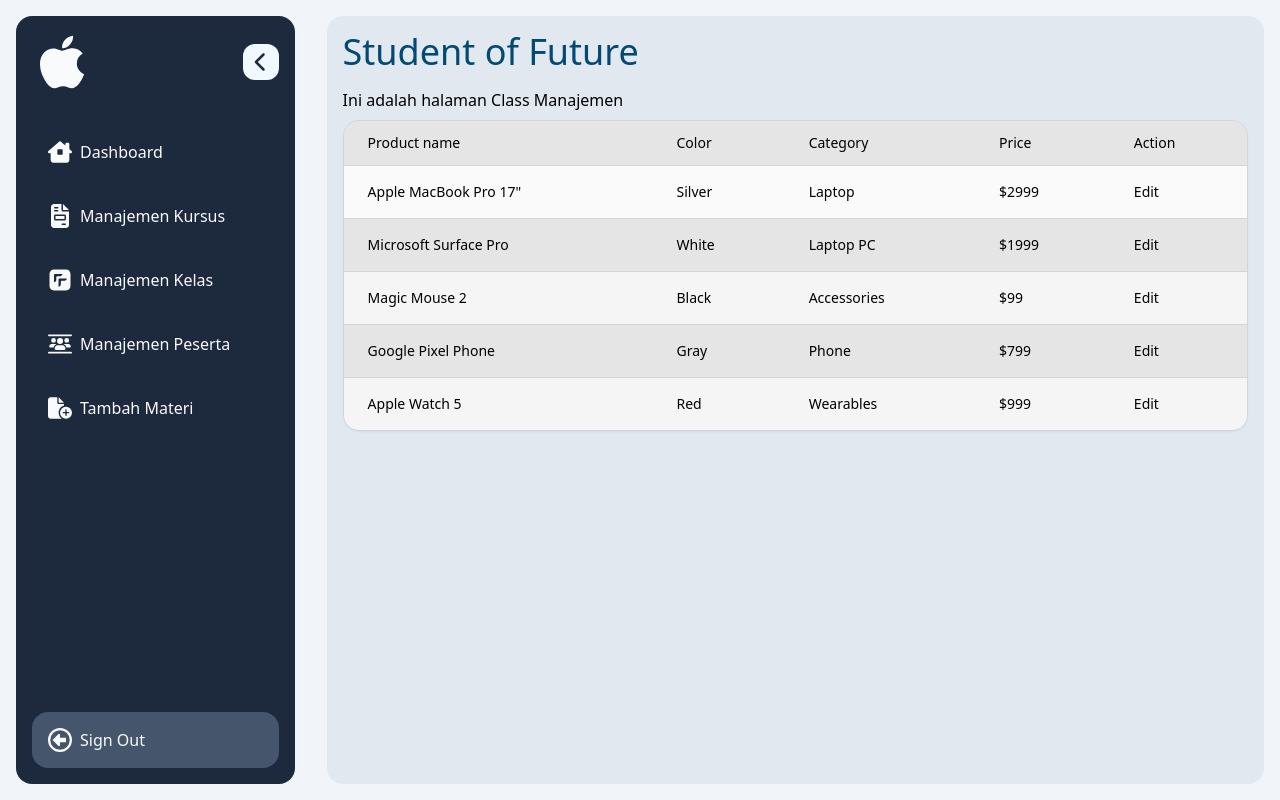
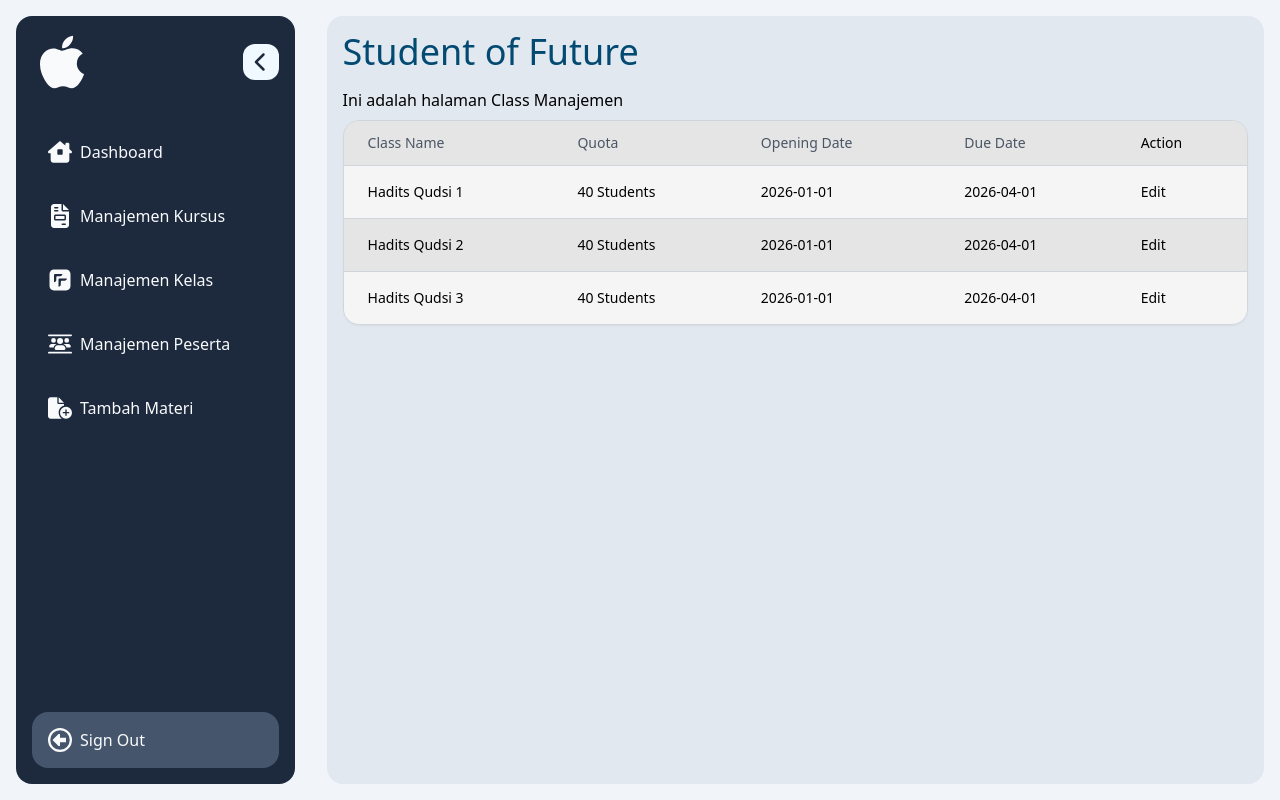
Before and after one commit to stywn93/sinau, a React (Vite) app: page /dashboard/class-management in a window 1280 px wide. Built offline with nearby package versions, Linux system fonts and the light colour scheme.

Commit message:
set Table to reusable component

```diff
--- a/src/component/ClassManagement.jsx
+++ b/src/component/ClassManagement.jsx
@@ -1,10 +1,23 @@
 import Table from "./Table";
 
-export default function ClassManagement(){
-  return(
+export default function ClassManagement() {
+  return (
     <>
-    <h1>Ini adalah halaman Class Manajemen</h1>
-    <Table/>
+      <h1>Ini adalah halaman Class Manajemen</h1>
+      <Table
+      columns={["Class Name", "Quota", "Opening Date", "Due Date"]}
+      data={[
+        {'Class Name': 'Hadits Qudsi 1', 'Quota': '40 Students', 'Opening Date': '2026-01-01', 'Due Date': '2026-04-01'},
+        {'Class Name': 'Hadits Qudsi 2', 'Quota': '40 Students', 'Opening Date': '2026-01-01', 'Due Date': '2026-04-01'},
+        {'Class Name': 'Hadits Qudsi 3', 'Quota': '40 Students', 'Opening Date': '2026-01-01', 'Due Date': '2026-04-01'}
+        ]}
+        renderAction={(row) => (
+          <a href="#" className="font-medium text-fg-brand hover:underline">
+            Edit
+          </a>
+        )}
+        />
+
     </>
   );
 }
--- a/src/component/DashboardLayout.jsx
+++ b/src/component/DashboardLayout.jsx
@@ -12,7 +12,6 @@
         <div className="flex items-center justify-between mb-4">
 
           <h1 className="text-4xl text-sky-900">Student of Future</h1>
-
         </div>
 
         <Outlet />
--- a/src/component/Table.jsx
+++ b/src/component/Table.jsx
@@ -1,107 +1,66 @@
-export default function Table() {
+export default function Table({
+  columns = [],
+  data = [],
+  renderAction = null,
+  firstColumnAsHeader = true
+}) {
   return (
     <div className="my-2 relative overflow-x-auto bg-neutral-100-soft shadow-xs rounded-2xl border border-gray-300">
       <table className="w-full text-sm text-left rtl:text-right text-body">
         <thead className="bg-neutral-200 border-b border-gray-300">
           <tr>
-            <th scope="col" className="px-6 py-3 font-medium">
-              Product name
+            {columns.map((column, index) => (
+              <th key={index} scope="col" className="px-6 py-3 font-medium text-gray-600">
+                {column.label || column}
               </th>
-            <th scope="col" className="px-6 py-3 font-medium">
-              Color
-            </th>
-            <th scope="col" className="px-6 py-3 font-medium">
-              Category
-            </th>
-            <th scope="col" className="px-6 py-3 font-medium">
-              Price
-            </th>
+            ))}
+            {renderAction && (
               <th scope="col" className="px-6 py-3 font-medium">
                 Action
               </th>
+            )}
           </tr>
         </thead>
         <tbody>
-          <tr className="odd:bg-neutral-50 even:bg-neutral-200 border-b border-gray-300">
+          {data.map((row, rowIndex) => (
+            <tr
+              key={rowIndex}
+              className={`${
+                rowIndex === data.length - 1
+                  ? 'odd:bg-neutral-100 even:bg-neutral-200'
+                  : 'odd:bg-neutral-100 even:bg-neutral-200 border-b border-gray-300'
+              }`}
+            >
+              {columns.map((column, colIndex) => {
+                const columnKey = typeof column === 'string' ? column : column.key;
+                const cellValue = row[columnKey];
+                const isFirstColumn = colIndex === 0 && firstColumnAsHeader;
+
+                if (isFirstColumn) {
+                  return (
                     <th
+                      key={colIndex}
                       scope="row"
                       className="px-6 py-4 font-medium text-heading whitespace-nowrap"
                     >
-              Apple MacBook Pro 17"
+                      {cellValue}
                     </th>
-            <td className="px-6 py-4">Silver</td>
-            <td className="px-6 py-4">Laptop</td>
-            <td className="px-6 py-4">$2999</td>
+                  );
+                }
+
+                return (
+                  <td key={colIndex} className="px-6 py-4">
+                    {cellValue}
+                  </td>
+                );
+              })}
+              {renderAction && (
                 <td className="px-6 py-4">
-              <a href="#" className="font-medium text-fg-brand hover:underline">
-                Edit
-              </a>
+                  {renderAction(row, rowIndex)}
                 </td>
+              )}
             </tr>
-          <tr className="odd:bg-slate-100 even:bg-neutral-200 border-b border-gray-300">
-            <th
-              scope="row"
-              className="px-6 py-4 font-medium text-heading whitespace-nowrap"
-            >
-              Microsoft Surface Pro
-            </th>
-            <td className="px-6 py-4">White</td>
-            <td className="px-6 py-4">Laptop PC</td>
-            <td className="px-6 py-4">$1999</td>
-            <td className="px-6 py-4">
-              <a href="#" className="font-medium text-fg-brand hover:underline">
-                Edit
-              </a>
-            </td>
-          </tr>
-          <tr className="odd:bg-neutral-100 even:bg-neutral-200 border-b border-gray-300">
-            <th
-              scope="row"
-              className="px-6 py-4 font-medium text-heading whitespace-nowrap"
-            >
-              Magic Mouse 2
-            </th>
-            <td className="px-6 py-4">Black</td>
-            <td className="px-6 py-4">Accessories</td>
-            <td className="px-6 py-4">$99</td>
-            <td className="px-6 py-4">
-              <a href="#" className="font-medium text-fg-brand hover:underline">
-                Edit
-              </a>
-            </td>
-          </tr>
-          <tr className="odd:bg-neutral-100 even:bg-neutral-200 border-b border-gray-300">
-            <th
-              scope="row"
-              className="px-6 py-4 font-medium text-heading whitespace-nowrap"
-            >
-              Google Pixel Phone
-            </th>
-            <td className="px-6 py-4">Gray</td>
-            <td className="px-6 py-4">Phone</td>
-            <td className="px-6 py-4">$799</td>
-            <td className="px-6 py-4">
-              <a href="#" className="font-medium text-fg-brand hover:underline">
-                Edit
-              </a>
-            </td>
-          </tr>
-          <tr className="odd:bg-neutral-100 even:bg-neutral-200">
-            <th
-              scope="row"
-              className="px-6 py-4 font-medium text-heading whitespace-nowrap"
-            >
-              Apple Watch 5
-            </th>
-            <td className="px-6 py-4">Red</td>
-            <td className="px-6 py-4">Wearables</td>
-            <td className="px-6 py-4">$999</td>
-            <td className="px-6 py-4">
-              <a href="#" className="font-medium text-fg-brand hover:underline">
-                Edit
-              </a>
-            </td>
-          </tr>
+          ))}
         </tbody>
       </table>
     </div>
```
Lines whose indentation alone changed are shown as unchanged.
